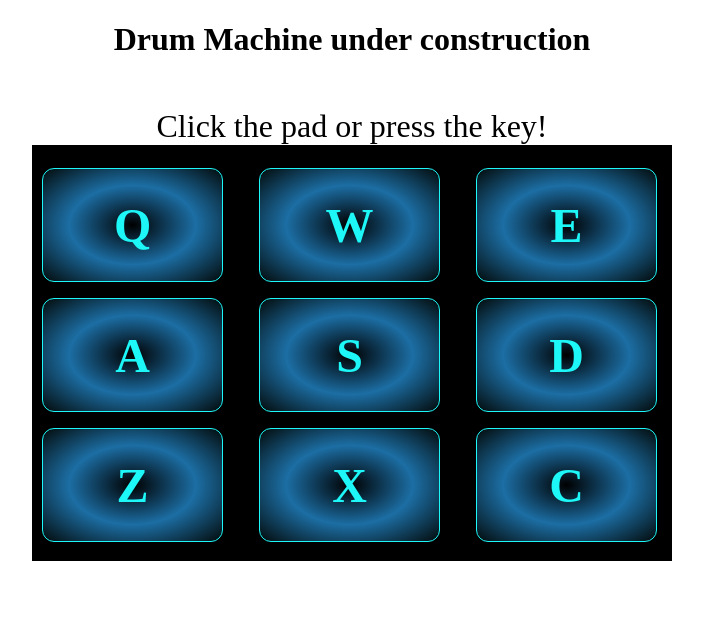
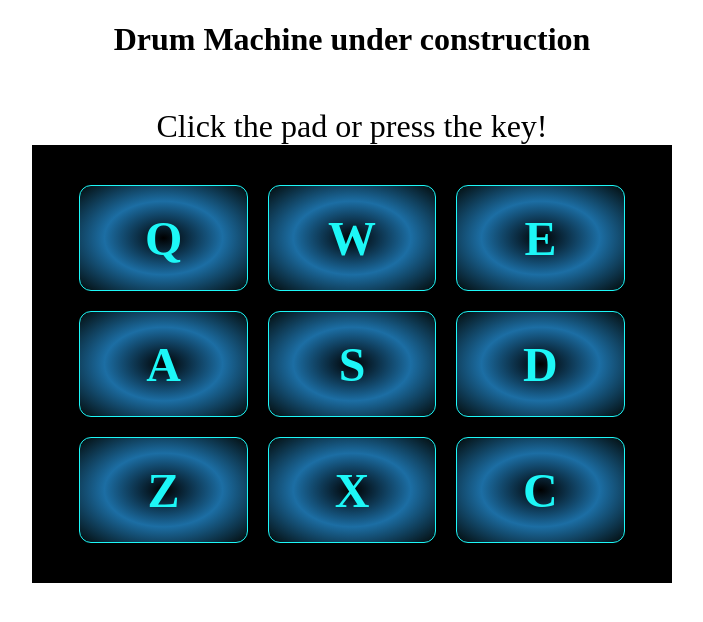
Before and after one commit to MaschaU/drum-machine, a React (Create React App) app: page / in a window 1280 px wide. Shown: the top 622 px of the page, without its empty margins (288-991 px from the left). Built offline with nearby package versions, Linux system fonts and the light colour scheme.

Commit message:
update sound data. add styling.

```diff
--- a/public/index.html
+++ b/public/index.html
@@ -24,7 +24,7 @@
       work correctly both with client-side routing and a non-root public URL.
       Learn how to configure a non-root public URL by running `npm run build`.
     -->
-    <title>React App</title>
+    <title>Drum Machine</title>
   </head>
   <body>
     <noscript>You need to enable JavaScript to run this app.</noscript>
--- a/src/App.css
+++ b/src/App.css
@@ -8,29 +8,26 @@
 }
 
 #drum-pads {
-  height: 52vh;
   width: 50vw;
   margin-left: auto;
   margin-right: auto;
-  display: grid;
-  grid-template-columns: 15vw 15vw 15vw;
-  grid-template-rows: 15vh 15vh 15vh;
-  column-gap: 25px;
-  row-gap: 10px;
+  display: flex;
+  flex-wrap: wrap;
+  justify-content: center;
+  align-items: center;
   background-color: black;
   align-self: center;
   align-items: center;
-
-
+  padding-top: 30px;
+  padding-bottom: 30px;
 }
 
 .drum-pad {
   border: 1px solid #1df7f7;
   border-radius: 12px;
   margin: 10px;
-  margin-top: 50px;
-  height: 14vh;
-  width: 14vw;
+  height: 13vh;
+  width: 13vw;
   display: flex;
   justify-content: center;
   align-items: center;
--- a/src/App.js
+++ b/src/App.js
@@ -17,7 +17,7 @@ class App extends React.Component {
       <div id="drum-machine">
         <h1 className="header">Drum Machine under construction</h1>
         <div id="display">{this.state.display}</div>
-        {/*mapping over the data from SoundData.js*/}
+        {/*mapping over data from SoundData.js*/}
         <div id="drum-pads">
           {SoundData.map(data => (
             <Drumpad
--- a/src/SoundData.js
+++ b/src/SoundData.js
@@ -1,55 +1,55 @@
 const soundData = [
     {
         keyTrigger: "Q",
-        id: "Sound 1",
+        id: "Heater-1",
         unicode: 81,
         soundLink: "https://s3.amazonaws.com/freecodecamp/drums/Heater-1.mp3"
     },
     {
         keyTrigger: "W",
-        id: "Sound 2",
+        id: "Heater-2",
         unicode: 87,
         soundLink: "https://s3.amazonaws.com/freecodecamp/drums/Heater-2.mp3"
     },
     {
         keyTrigger: "E",
-        id: "Sound 3",
+        id: "Heater-3",
         unicode: 69,
         soundLink: "https://s3.amazonaws.com/freecodecamp/drums/Heater-3.mp3"
     },
     {
         keyTrigger: "A",
-        id: "Sound 4",
+        id: "Heater-4",
         unicode: 65,
         soundLink: "https://s3.amazonaws.com/freecodecamp/drums/Heater-4_1.mp3"
     },
     {
         keyTrigger: "S",
-        id: "Sound 5",
+        id: "Clap",
         unicode: 83,
         soundLink: "https://s3.amazonaws.com/freecodecamp/drums/Heater-6.mp3"
     },
     {
         keyTrigger: "D",
-        id: "Sound 6",
+        id: "Open-HH",
         unicode: 68,
         soundLink: "https://s3.amazonaws.com/freecodecamp/drums/Dsc_Oh.mp3"
     },
     {
         keyTrigger: "Z",
-        id: "Sound 7",
+        id: "Kick-n'-Hat",
         unicode: 90,
         soundLink: "https://s3.amazonaws.com/freecodecamp/drums/RP4_KICK_1.mp3"
     },
     {
         keyTrigger: "X",
-        id: "Sound 8",
+        id: "Kick",
         unicode: 88,
         soundLink: "https://s3.amazonaws.com/freecodecamp/drums/Kick_n_Hat.mp3"
     },
     {
         keyTrigger: "C",
-        id: "Sound 9",
+        id: "Closed-HH",
         unicode: 67,
         soundLink: "https://s3.amazonaws.com/freecodecamp/drums/Cev_H2.mp3"
     },
```
Also changed, not shown: 1 other file (tests, documents, lock files or other folders).
